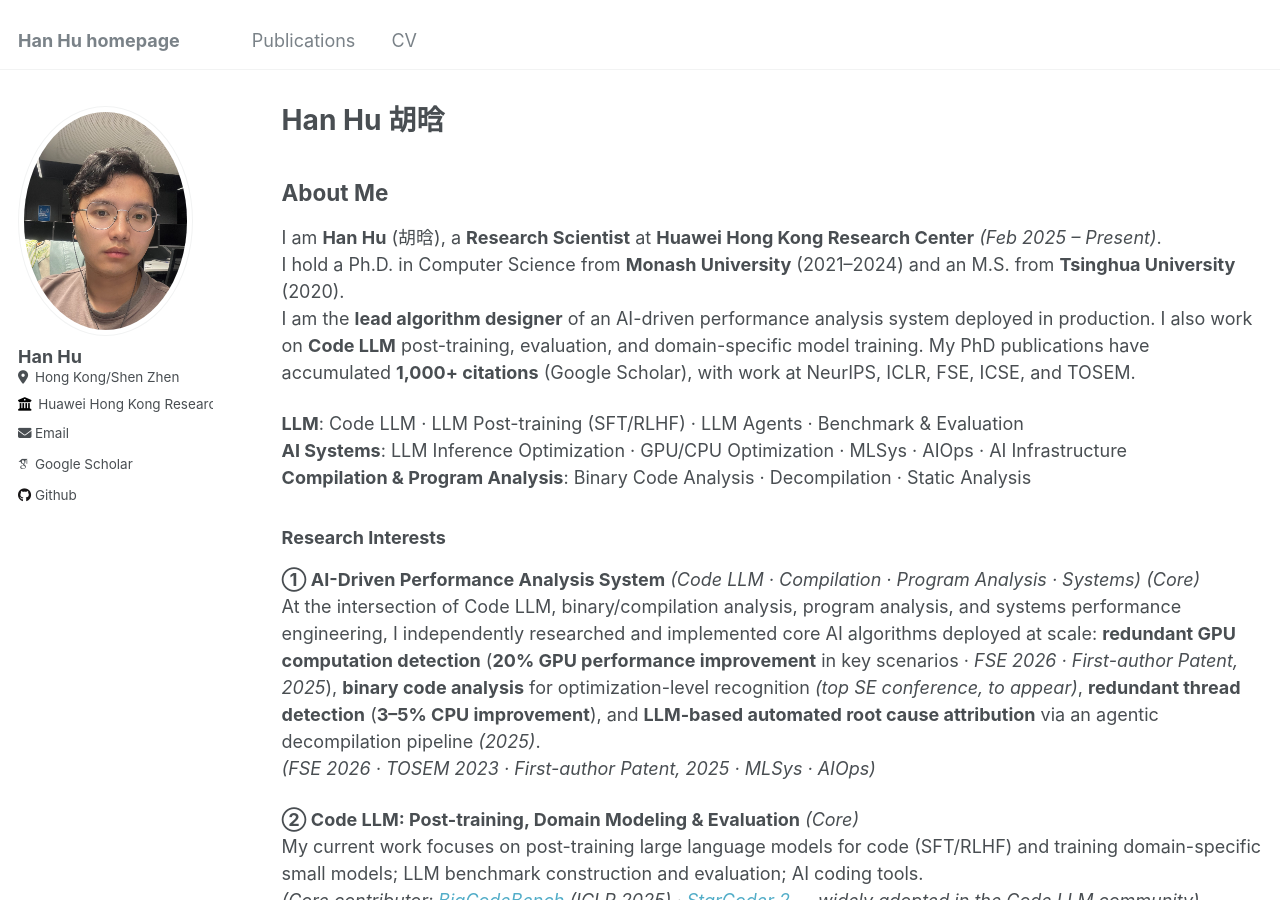
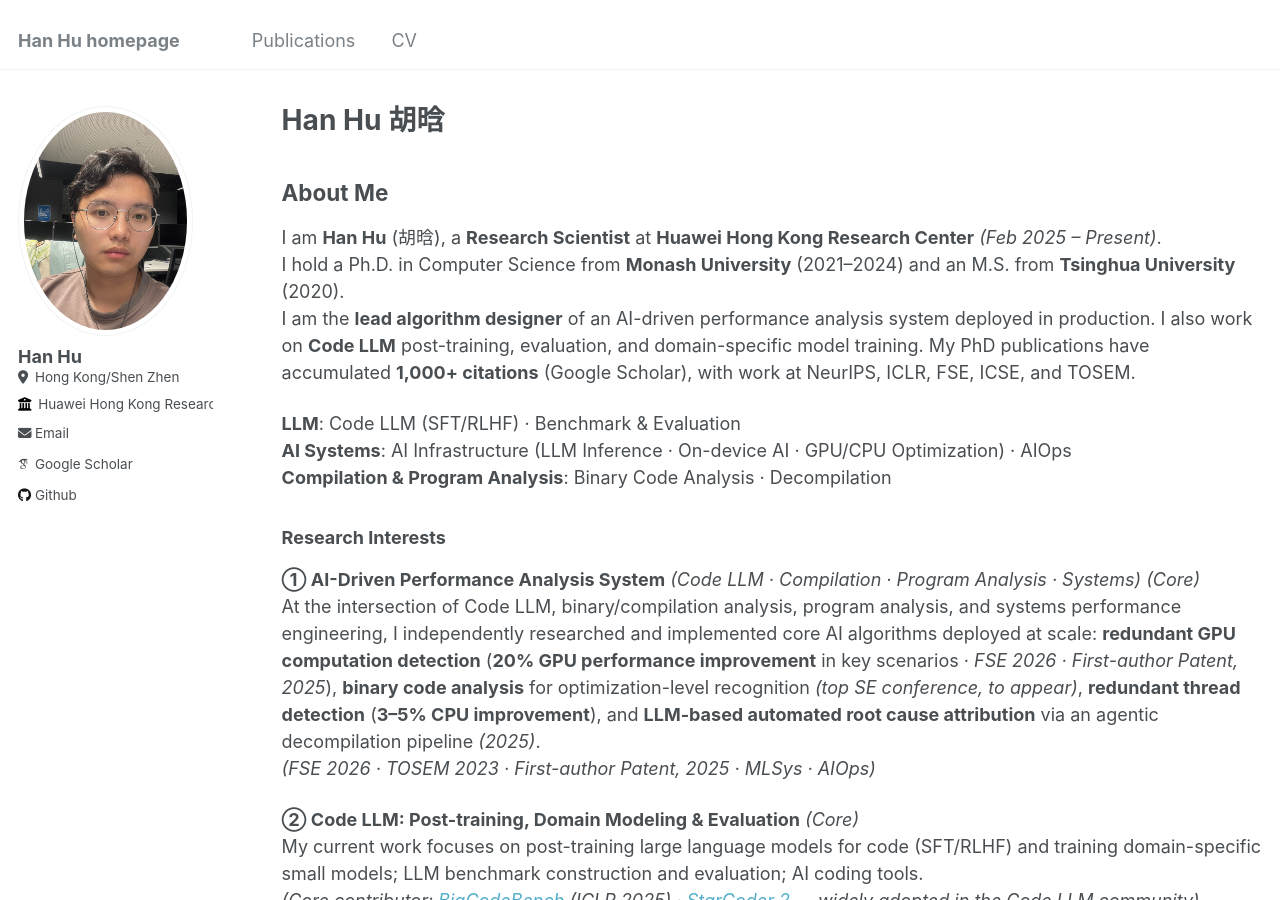
Before and after one commit to huhanGitHub/huhanGitHub.github.io, a Jekyll site: the page built from _pages/about.md, in a window 1280 px wide and 900 px high. Built offline with Jekyll 4.4.1, drawn with Linux system fonts in a browser that asks for light colours; some web fonts are replaced.

Commit message:
Refine keywords: group under AI Infrastructure, add AIOps, On-device AI
Made-with: Cursor

```diff
--- a/_pages/about.md
+++ b/_pages/about.md
@@ -14,9 +14,9 @@ I am **Han Hu** (胡晗), a **Research Scientist** at **Huawei Hong Kong Researc
 I hold a Ph.D. in Computer Science from **Monash University** (2021–2024) and an M.S. from **Tsinghua University** (2020).
 I am the **lead algorithm designer** of an AI-driven performance analysis system deployed in production. I also work on **Code LLM** post-training, evaluation, and domain-specific model training. My PhD publications have accumulated **1,000+ citations** (Google Scholar), with work at NeurIPS, ICLR, FSE, ICSE, and TOSEM.
 
-**LLM**: Code LLM · LLM Post-training (SFT/RLHF) · LLM Agents · Benchmark & Evaluation
-**AI Systems**: LLM Inference Optimization · GPU/CPU Optimization · MLSys · AIOps · AI Infrastructure
-**Compilation & Program Analysis**: Binary Code Analysis · Decompilation · Static Analysis
+**LLM**: Code LLM (SFT/RLHF) · Benchmark & Evaluation
+**AI Systems**: AI Infrastructure (LLM Inference · On-device AI · GPU/CPU Optimization) · AIOps
+**Compilation & Program Analysis**: Binary Code Analysis · Decompilation
 
 ### Research Interests
 
```
